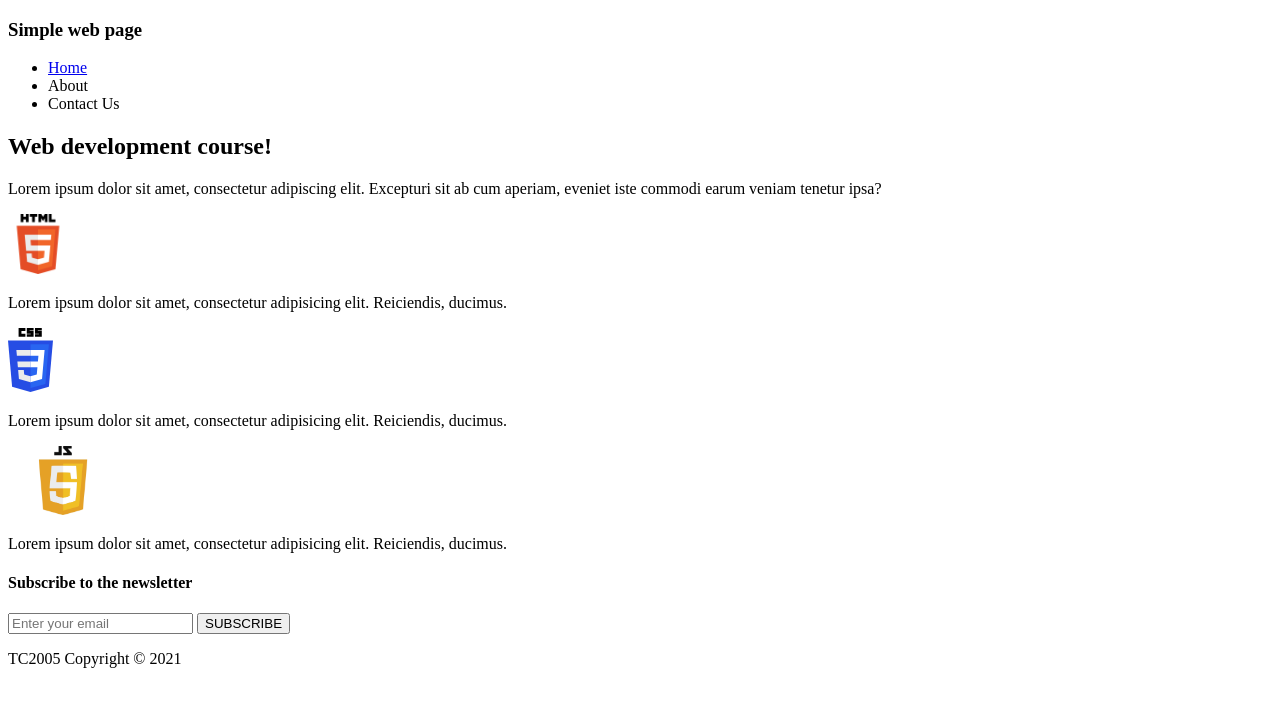
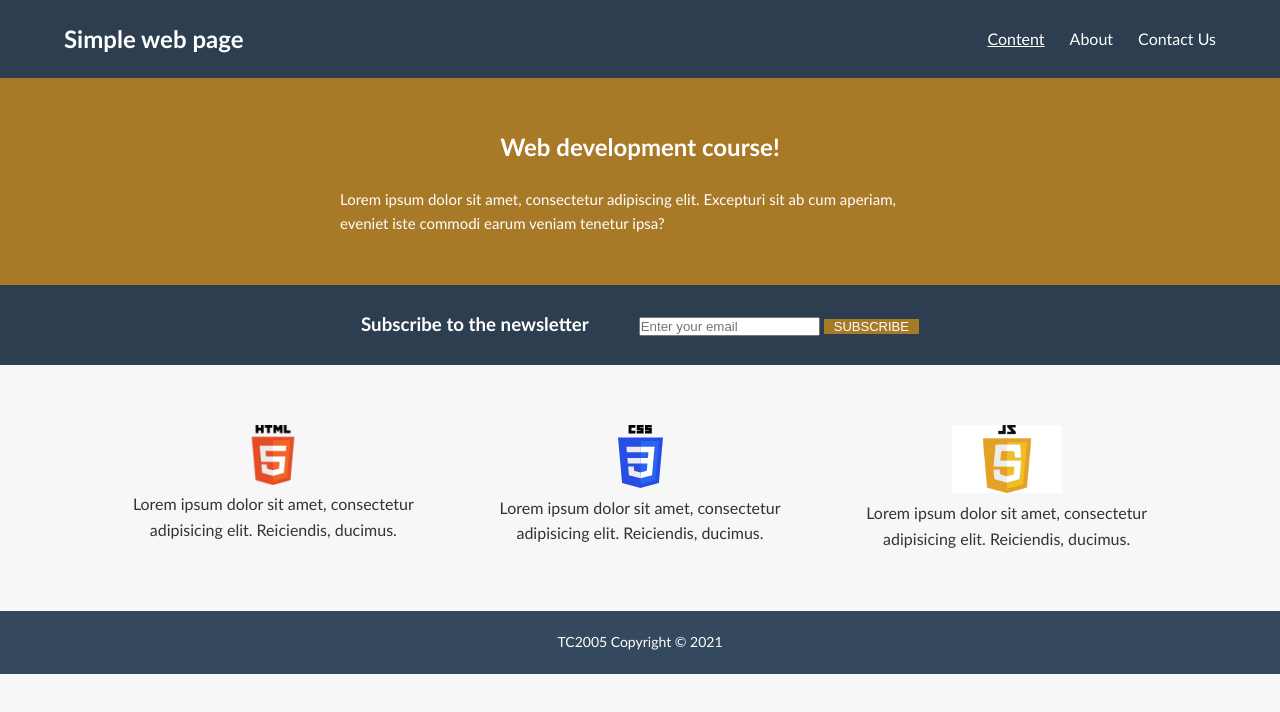
Before and after one commit to IsabelaValls14/IsabelaValls14.github.io, a plain HTML site: page Act_WebSimple/index.html in a window 1280 px wide. Drawn offline with Linux system fonts and the light colour scheme.

Commit message:
added css

```diff
--- a/Act_WebSimple/index.html
+++ b/Act_WebSimple/index.html
@@ -4,7 +4,7 @@
     <meta charset="UTF-8">
     <meta name="viewport" content="width=device-width, initial-scale=1.0">
     <title>SimpleWeb</title>
-    <link rel="stylesheet" href="styles.css" />
+    <link rel="stylesheet" href="/Act_WebSimple/style.css" />
 </head>
 <body>
     <!-- header/div1-->
@@ -13,7 +13,7 @@
             <h3 class="logo">Simple web page</h3>
             <nav>
                 <ul>
-                    <li><a href="../index.html">Home</a></li>
+                    <li><a href="../index.html">Content</a></li>
                     <li><a>About</a></li>
                     <li><a>Contact Us</a></li>
                 </ul>
@@ -28,6 +28,15 @@
             sit ab cum aperiam, eveniet iste commodi earum veniam tenetur ipsa?
         </p>
     </section>
+
+    <!-- newsletter -->
+    <div class="subscribe">
+        <h3>Subscribe to the newsletter</h3>
+        <form class="subscribe-form">
+            <input type="email" placeholder="Enter your email" required>
+            <button type="submit">SUBSCRIBE</button>
+        </form>
+    </div>
 
     <!-- sections/div3(div, div, div) -->
     <section class="features">
@@ -45,17 +54,6 @@
         </div>
     </section>
 
-    <!-- newsletter -->
-    <section class="subscribe">
-        <div>
-            <h4>Subscribe to the newsletter</h4>
-            <form class="subscribe-form">
-                <input type="email" placeholder="Enter your email" />
-                <button type="submit">SUBSCRIBE</button>
-            </form>
-        </div>
-    </section>
-
     <!-- footer -->
     <footer>
          <p>TC2005 Copyright &copy; 2021 </p>
--- a/Act_WebSimple/style.css
+++ b/Act_WebSimple/style.css
@@ -0,0 +1,114 @@
+/* Reset some basic default spacing */
+* {
+    margin: 0;
+    padding: 0;
+    box-sizing: border-box;
+}
+
+body {
+    font-family:'Trebuchet MS', 'Lucida Sans Unicode', 'Lucida Grande', 'Lucida Sans', Arial, sans-serif;
+    background-color: #f7f7f7;
+    color: #333;
+    line-height: 1.6;
+
+}
+
+header {
+    background-color: #2c3e50;
+    padding: 20px 0;
+}
+
+.nav-container {
+    width: 90%;
+    max-width: 1200px;
+    margin: 0 auto;
+    display: flex;
+    align-items: center;
+    justify-content: space-between;
+}
+
+.logo {
+    color: #fff;
+    font-size: 24px;
+    font-weight: bold;
+}
+
+nav ul {
+    list-style: none;
+    display: flex;
+}
+
+nav ul li {
+    margin-left: 25px;
+}
+
+nav a {
+    color: #fff;
+}
+
+.mainIntro {
+    background-color: #a87927;
+    color: #fff;
+    padding: 50px 20px;
+    text-align: center;
+}
+
+.mainIntro p {
+    font-size: 15px;
+    max-width: 800px;
+    margin: 0 auto;
+    text-align: left;
+    padding-top: 20px;
+    padding-left: 100px;
+    padding-right: 100px;
+}
+
+.features {
+    display: flex;
+    flex-wrap: wrap;
+    justify-content: center;
+    gap: 20px;
+    max-width: 1200px;
+    margin: 40px auto;
+    padding: 0 20px;
+}
+
+.subscribe {
+    display: flex;
+    justify-content: center;
+    align-items: center;
+    background-color: #2c3e50;
+    color: #fff;
+    text-align: center;
+    padding: 25px 20px;
+}
+
+.subscribe h3 {
+    padding-right: 50px;
+}
+
+.subscribe-form button {
+    padding: 0.3px 10px;
+    border: none;
+    background-color: #a87927;
+    color: #fff;
+    font-size: 13px;
+}
+
+.feature-item {
+    border-radius: 8px;
+    padding: 20px;
+    text-align: center;
+    width: calc(33.333% - 40px);
+    min-width: 250px;
+}
+
+
+
+footer {
+    background-color: #34495e;
+    text-align: center;
+    padding: 20px;
+    color: #fff;
+    font-size: 14px;
+}
```
